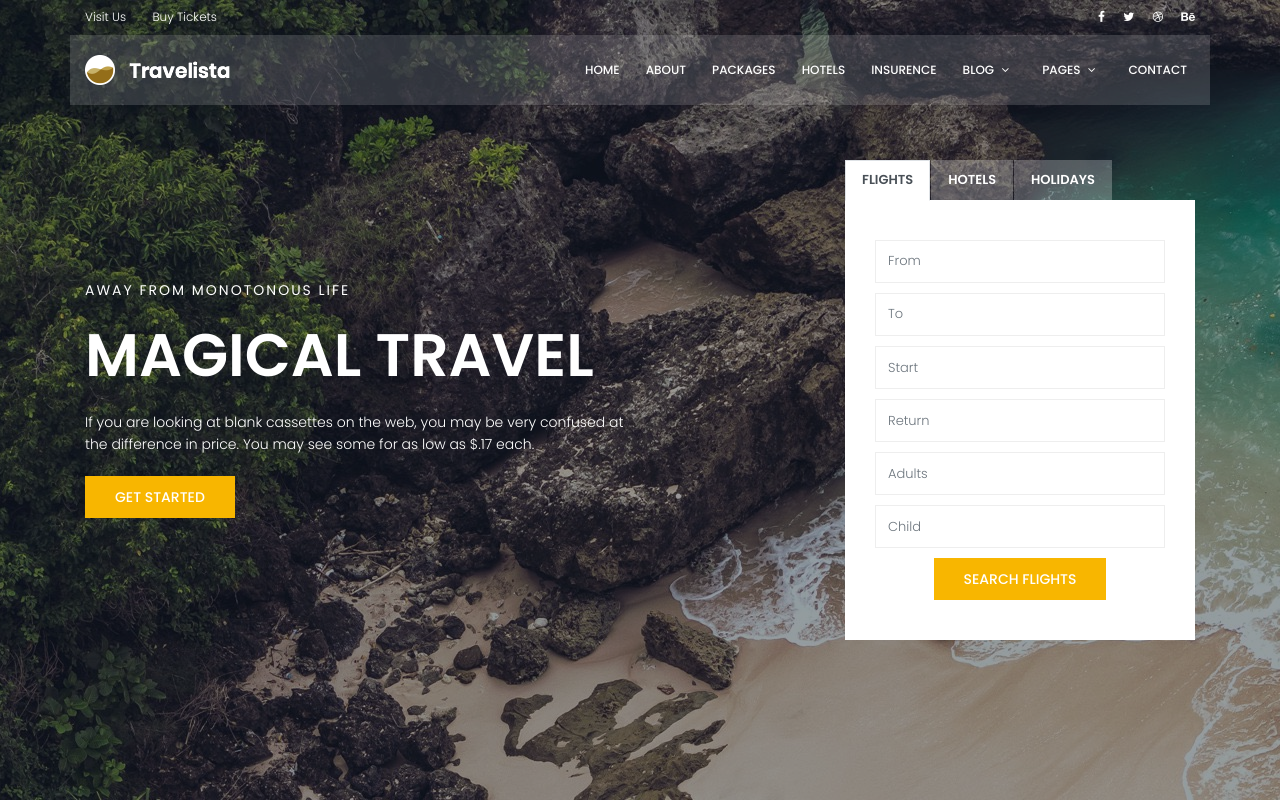
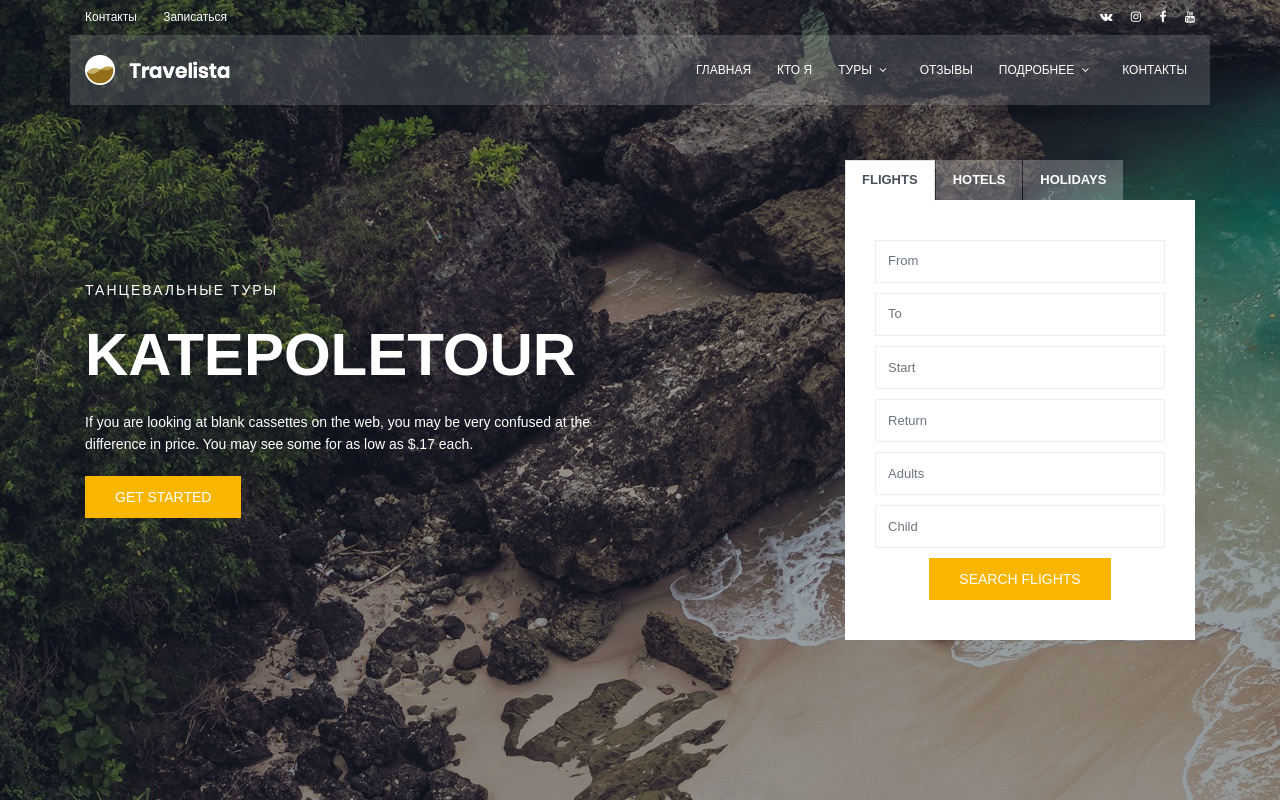
Before and after one commit to makehtml/template-travelista, a plain HTML site: page index.html in a window 1280 px wide. Shown: the top 802 px of the page. Drawn offline with Linux system fonts and the light colour scheme; some packages are replaced by stand-ins of ours.

Commit message:
Добавлены шрифты и поправлены отступы + немного контента

```diff
--- a/index.html
+++ b/index.html
@@ -1,22 +1,19 @@
 <!DOCTYPE html>
-	<html lang="zxx" class="no-js">
+<html lang="ru" class="no-js">
 <head>
-		<!-- Mobile Specific Meta -->
+  <meta charset="UTF-8">
+  <title>KatePoleTour</title>
   <meta name="viewport" content="width=device-width, initial-scale=1, shrink-to-fit=no">
-		<!-- Favicon-->
   <link rel="shortcut icon" href="img/fav.png">
-		<!-- Author Meta -->
-		<meta name="author" content="colorlib">
-		<!-- Meta Description -->
-		<meta name="description" content="">
-		<!-- Meta Keyword -->
-		<meta name="keywords" content="">
-		<!-- meta character set -->
-		<meta charset="UTF-8">
-		<!-- Site Title -->
-		<title>Travel</title>
+  <meta name="author" content="jokerinteractive">
+  <meta name="description" content="Танцевальные туры по всему миру">
 
-		<link href="https://fonts.googleapis.com/css?family=Poppins:100,200,400,300,500,600,700" rel="stylesheet">
+  <!-- <link href="https://fonts.googleapis.com/css?family=Poppins:100,200,300,400,500,600,700" rel="stylesheet"> -->
+
+  <link rel="preconnect" href="https://fonts.googleapis.com">
+  <link rel="preconnect" href="https://fonts.gstatic.com" crossorigin>
+  <!-- <link href="https://fonts.googleapis.com/css2?family=Golos+Text:wght@400..900&display=swap" rel="stylesheet">-->
+  <link href="https://fonts.googleapis.com/css2?family=Montserrat:wght@100..900&display=swap" rel="stylesheet">
     <!--
     CSS
     ============================================= -->
@@ -37,16 +34,16 @@
           <div class="row align-items-center">
             <div class="col-lg-6 col-sm-6 col-6 header-top-left">
               <ul>
-			  					<li><a href="#">Visit Us</a></li>
-			  					<li><a href="#">Buy Tickets</a></li>
+                <li><a href="#">Контакты</a></li>
+                <li><a href="#">Записаться</a></li>
               </ul>
             </div>
             <div class="col-lg-6 col-sm-6 col-6 header-top-right">
             <div class="header-social">
+              <a href="#"><i class="fa fa-vk"></i></a>
+              <a href="#"><i class="fa fa-instagram"></i></a>
               <a href="#"><i class="fa fa-facebook"></i></a>
-								<a href="#"><i class="fa fa-twitter"></i></a>
-								<a href="#"><i class="fa fa-dribbble"></i></a>
-								<a href="#"><i class="fa fa-behance"></i></a>
+              <a href="#"><i class="fa fa-youtube"></i></a>
             </div>
             </div>
           </div>
@@ -55,33 +52,32 @@
       <div class="container main-menu">
         <div class="row align-items-center justify-content-between d-flex">
             <div id="logo">
-				        <a href="index.html"><img src="img/logo.png" alt="" title="" /></a>
+              <a href="index.html"><img src="img/logo.png" alt="KatePoleTour"></a>
             </div>
             <nav id="nav-menu-container">
               <ul class="nav-menu">
-				          <li><a href="index.html">Home</a></li>
-				          <li><a href="about.html">About</a></li>
-				          <li><a href="packages.html">Packages</a></li>
-				          <li><a href="hotels.html">Hotels</a></li>
-				          <li><a href="insurance.html">Insurence</a></li>
-				          <li class="menu-has-children"><a href="">Blog</a>
+                <li><a href="index.html">Главная</a></li>
+                <li><a href="about.html">Кто я</a></li>
+                <li class="menu-has-children"><a href="">Туры</a>
                   <ul>
-				              <li><a href="blog-home.html">Blog Home</a></li>
-				              <li><a href="blog-single.html">Blog Single</a></li>
+                    <li><a href="blog-home.html">🇱🇰 Шри-Ланка (2–11 мая 2024)</a></li>
+                    <li><a href="blog-single.html">🇮🇩 Бали (сентябрь 2024)</a></li>
+                    <li><a href="blog-single.html">🇵🇭 Филиппины (ноябрь 2024)</a></li>
                   </ul>
                 </li>
-				          <li class="menu-has-children"><a href="">Pages</a>
+                <li><a href="hotels.html">Отзывы</a></li>
+                <li class="menu-has-children"><a href="">Подробнее</a>
                   <ul>
-				            	  <li><a href="elements.html">Elements</a></li>
-						          <li class="menu-has-children"><a href="">Level 2 </a>
+                    <li><a href="elements.html">Элементы</a></li>
+                    <li class="menu-has-children"><a href="">Второй уровень меню</a>
                       <ul>
-						              <li><a href="#">Item One</a></li>
-						              <li><a href="#">Item Two</a></li>
+                        <li><a href="#">Для примера</a></li>
+                        <li><a href="#">И второй пункт для примера</a></li>
                       </ul>
                     </li>
                   </ul>
                 </li>
-				          <li><a href="contact.html">Contact</a></li>
+                <li><a href="contact.html">Контакты</a></li>
               </ul>
             </nav><!-- #nav-menu-container -->
         </div>
@@ -94,8 +90,8 @@
       <div class="container">
         <div class="row fullscreen align-items-center justify-content-between">
           <div class="col-lg-6 col-md-6 banner-left">
-							<h6 class="text-white">Away from monotonous life</h6>
-							<h1 class="text-white">Magical Travel</h1>
+            <h6 class="text-white">Танцевальные туры</h6>
+            <h1 class="text-white">KatePoleTour</h1>
             <p class="text-white">
               If you are looking at blank cassettes on the web, you may be very confused at the difference in price. You may see some for as low as $.17 each.
             </p>
```
Lines whose indentation alone changed are shown as unchanged.
